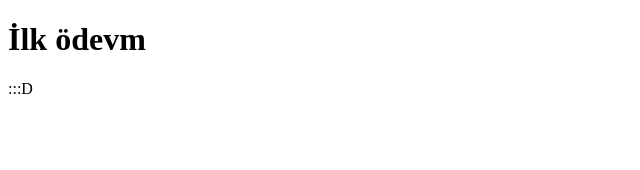
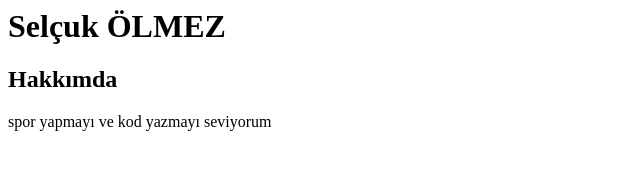
Before and after one commit to SelcukOlmez/kodluyoruzilkrepo, a plain HTML site: page index.html in a window 1280 px wide. Shown: the whole page, without its empty margins (0-640 px from the left). Drawn offline with Linux system fonts and the light colour scheme.

Commit message:
Add files via upload

```diff
--- a/index.html
+++ b/index.html
@@ -1,10 +1,5 @@
-<!DOCTYPE html>
-<html>
-<head>
-<title>ÖDEV</title>
-</head>
-<body>
-<h1>İlk ödevm</h1>
-<p>:::D</p>
-</body>
-</html>
+<!-- Ad ve Soyad -->
+<h1>Selçuk ÖLMEZ</h1>
+<h2>Hakkımda</h2>
+<!-- Yapmaktan hoşlandığım şeyler -->
+<p>spor yapmayı ve kod yazmayı seviyorum</p>
```
